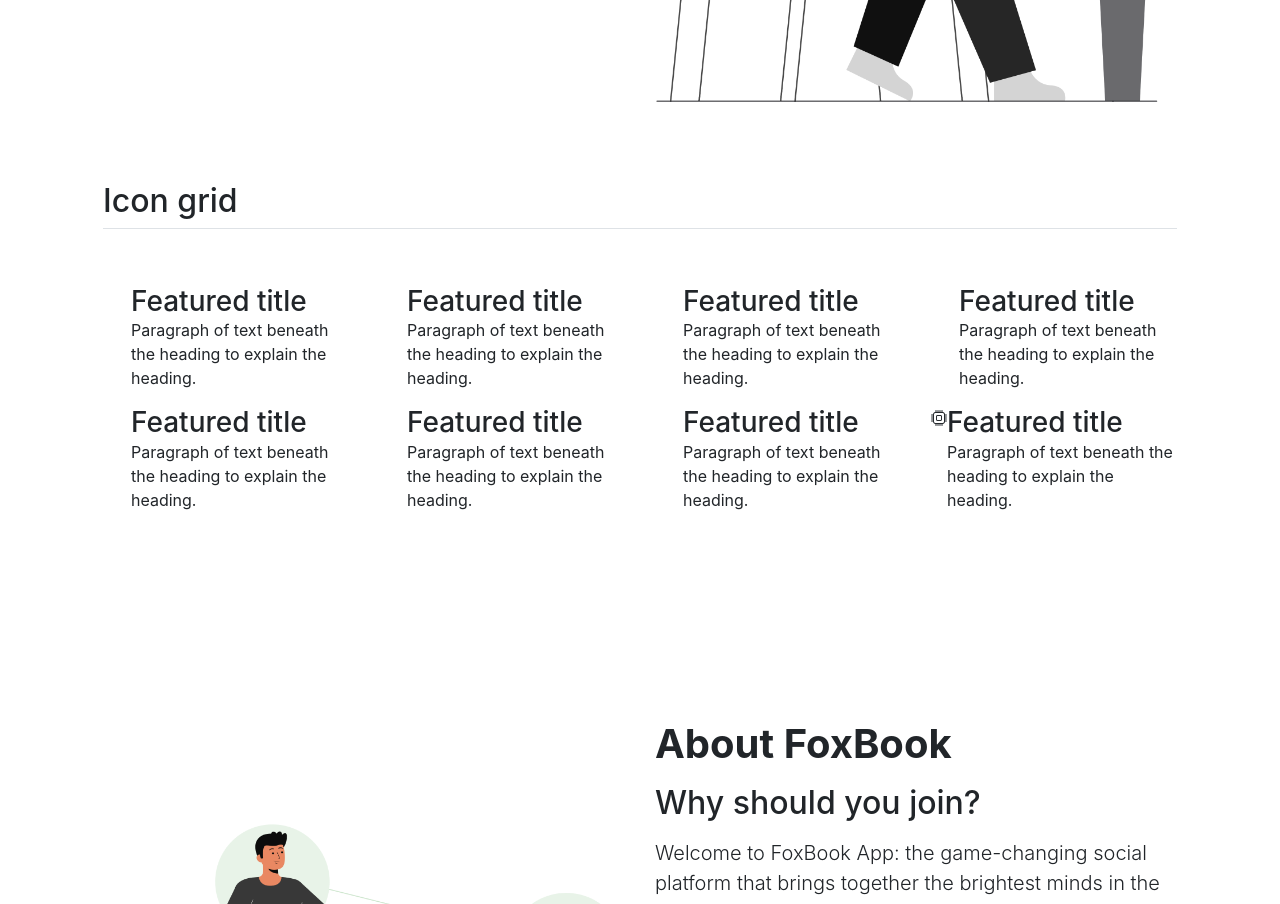
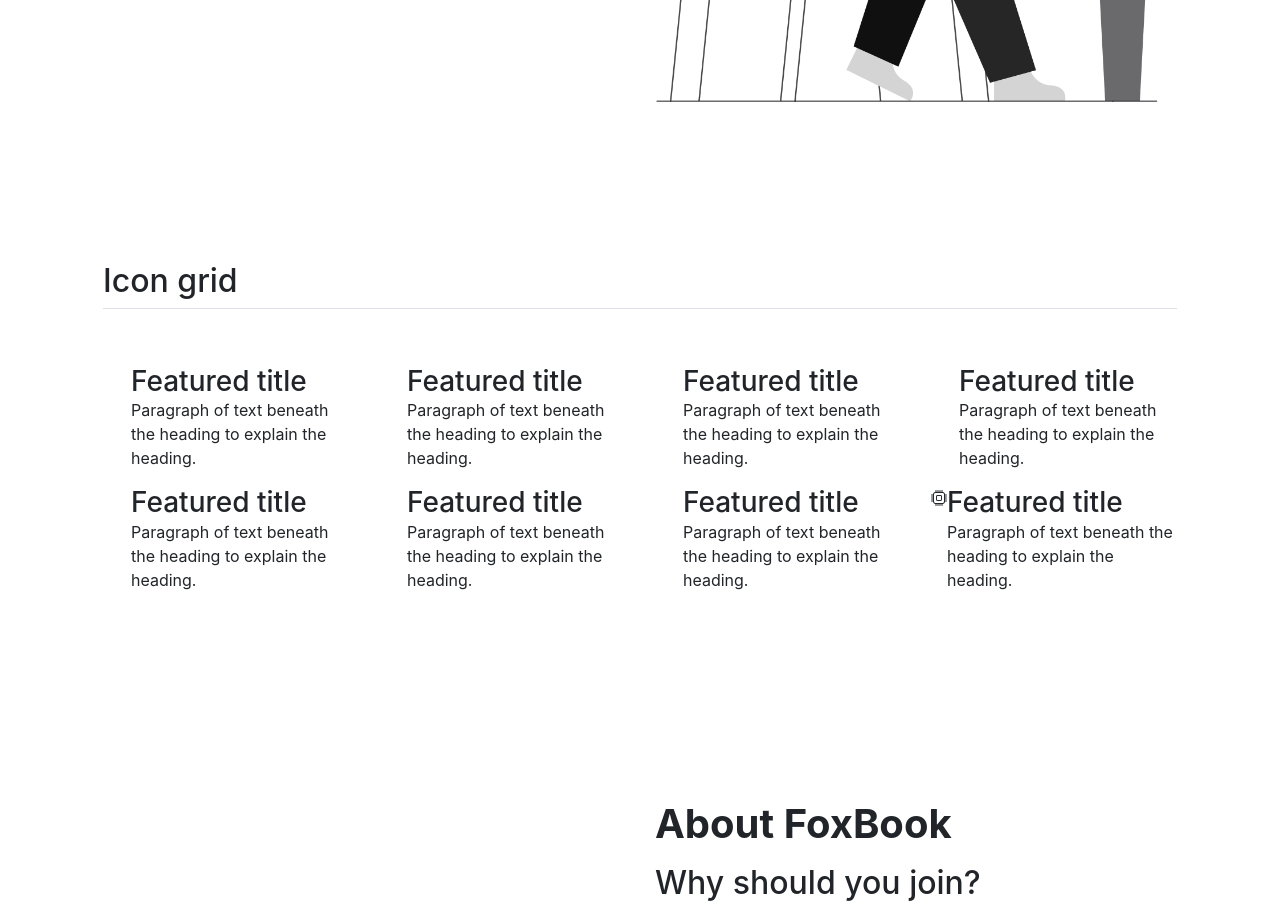
Before and after one commit to MaxSlouka/Foxhub, an Angular app in the folder frontend/: page / in a window 1280 px wide. Shown: the part 760-1664 px from the top of the page. Built offline with nearby package versions, Linux system fonts and the light colour scheme.

Commit message:
Update intro.component.css

```diff
--- a/frontend/src/app/components/intro/intro.component.css
+++ b/frontend/src/app/components/intro/intro.component.css
@@ -23,3 +23,17 @@ h1 span {
 img {
     margin: 2rem;
 }
+
+.feature-icons i {
+    font-size: 2rem;
+    margin-right: 1rem;
+    color: rgb(0, 127, 0);
+}
+
+.feature-icons div p {
+    margin-top: 1rem;
+}
+
+#icon-grid {
+    margin-top: 5rem;
+}
```
